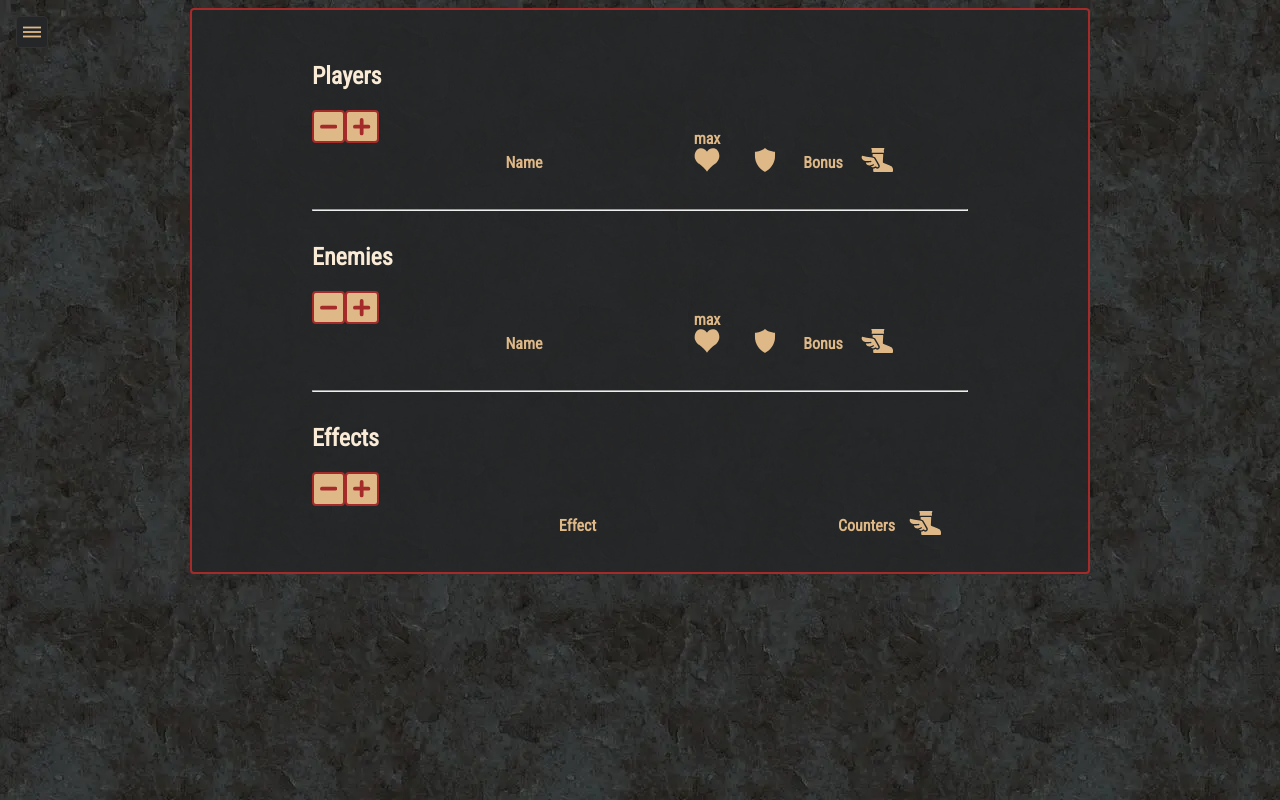
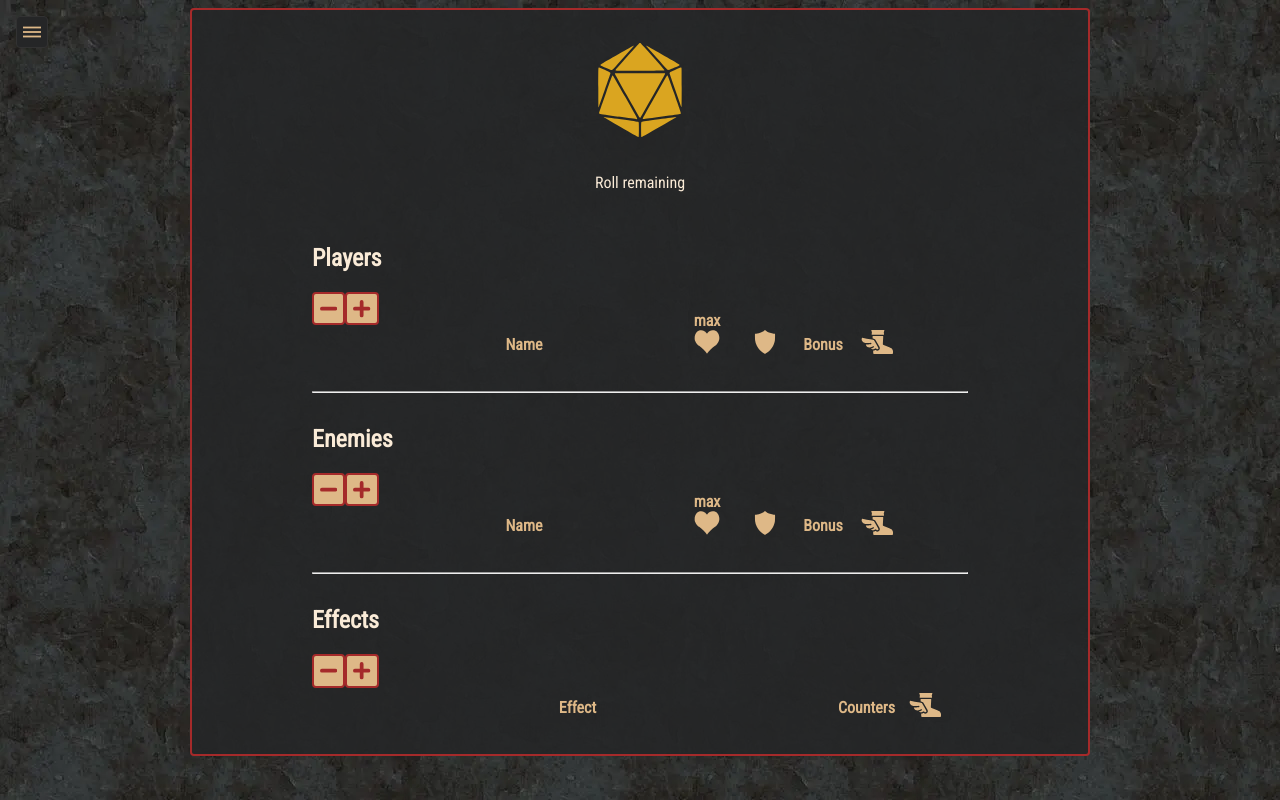
Before and after one commit to Edpacca/ednd-initiative, a Svelte app: page / in a window 1280 px wide. Built offline with nearby package versions, Linux system fonts and the light colour scheme.

Commit message:
add roll all nutton

```diff
--- a/src/App.svelte
+++ b/src/App.svelte
@@ -5,11 +5,12 @@
     import EffectTable from "./components/effects/EffectTable.svelte";
     import CreatureTable from "./components/initiativeTable/CreatureTable.svelte";
     import InitiativeTable from "./components/initiativeTable/InitiativeTable.svelte";
+    import RollAll from "./components/rollAll/RollAll.svelte";
     import { setTheme } from "./components/toolbar/selectTheme/setTheme";
     import Toolbar from "./components/toolbar/Toolbar.svelte";
     import LockPage from "./components/tools/LockPage.svelte";
     import { CreatureType } from "./lib/models/creature";
-    import { currentTheme, entities, isLocked } from "./store";
+    import { activeEntityTurnIndex, currentRound, currentTheme, entities, isLocked, selectedEntityIndex } from "./store";
 
     onMount(async () => {
       setTheme($currentTheme);
@@ -27,7 +28,13 @@
     <div class="toolbar">
       <TurnTracker/>
       <DamageTool/>
+      <div>
+        <div>selected {$selectedEntityIndex}</div>
+        <div>active {$activeEntityTurnIndex}</div>
+      </div>
     </div>
+  {:else}
+    <RollAll/>
   {/if}
   <div class="table-container">
     {#if !$isLocked}
--- a/src/components/common/buttons/D20Button.svelte
+++ b/src/components/common/buttons/D20Button.svelte
@@ -1,29 +1,37 @@
 <script lang="ts">
     import D20 from "../../../assets/icons/d20.svelte";
     export let onClick: () => void;
+    export let primary: string = "";
+    export let secondary: string = "";
+    export let width: string = "";
     let isRolling = false;
     const animation = () => {
         onClick();
         isRolling = true;
     }
+
 </script>
 
-<button on:click={animation} class="d20" class:rolly={isRolling}>
+<button on:click={animation} class="d20" class:rolly={isRolling}
+    style={`${primary ? `--primary-color: ${primary};` : "--primary-color: var(--primary); "}
+        ${secondary ? `--secondary-color: ${secondary};` : "--secondary-color: var(--secondary); "}
+        ${width ? `--width: ${width}` : "--width: 3rem;"}`
+        }>
     <D20/>
 </button>
 
 <style>
     .d20 {
-        width: 3em;
-        height: 3em;
+        width: var(--width);
+        height: var(--width);
         border: none;
         background: none;
-        fill: brown;
+        fill: var(--primary-color);
     }
 
     .d20:hover {
         background: none;
-        fill: burlywood;
+        fill: var(--secondary-color);
         outline: none;
     }
 
--- a/src/components/effects/EffectInput.svelte
+++ b/src/components/effects/EffectInput.svelte
@@ -8,29 +8,22 @@
 </script>
 
 <div class="input-counters">
-    <input class:input-locked={$isLocked && !effect.theme} class:effect-input={effect.theme} style={`--theme: ${themePath}`} placeholder="Effect" bind:value={effect.name}>
+    <input class:input-locked={$isLocked && !effect.theme} style={`--theme: ${themePath}`} placeholder="Effect" bind:value={effect.name}>
 </div>
 
 <style>
 
+    input {
+        background: var(--theme);
+        color: var(--white);
+        font-style: italic;
+    }
+
+    input::placeholder {
+        color: var(--light-grey);
+    }
+
     .input-locked {
         background: var(--grey);
     }
-
-    .effect-input {
-        background: var(--theme);
-        color: var(--white);
-        font-style: italic;
-        /* border: 2px solid var(--light-grey); */
-    }
-
-    .effect-input::placeholder {
-        color: var(--light-grey);
-    }
-
-    .input-counters {
-        display: flex;
-        flex-direction: row;
-        column-gap: 0.1rem;
-    }
 </style>
--- /dev/null
+++ b/src/components/rollAll/RollAll.svelte
@@ -0,0 +1,32 @@
+<script lang="ts">
+    import { dRoll } from "../../lib/dieRoll";
+    import type { EntityType } from "../../lib/models/entity";
+    import { entities } from "../../store";
+    import D20Button from "../common/buttons/D20Button.svelte";
+
+    const rollAll = (typeFilter: EntityType | undefined) => {
+        if (!typeFilter) {
+            const buffer = $entities.map(e => {
+                if (!e.initiative) {
+                    e.initiative = dRoll(20);
+                }
+                return e;
+            });
+
+            $entities = buffer;
+        }
+    }
+
+</script>
+
+<div>
+    <D20Button primary="var(--gold)" secondary="var(--white)" width="6rem" onClick={() => rollAll(undefined)}/>
+</div>
+<div>
+    <div>Roll remaining</div>
+
+</div>
+
+<style>
+
+</style>
```
